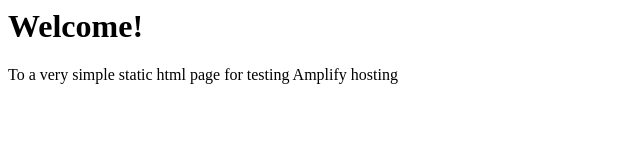
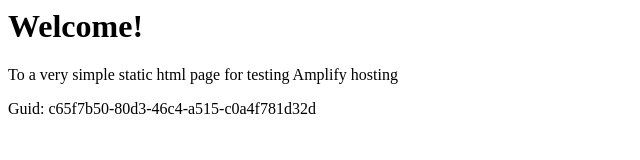
Before and after one commit to aws-aemilia-bah/Github-PR-Commit-Integration-Test-DoNotTouch-GitHubAutoBuildPrPreviewCanaryTest-v1-prod-me-south-1, a website: page src/index.html in a window 1280 px wide. Shown: the whole page, without its empty margins (0-640 px from the left). Drawn offline with Linux system fonts and the light colour scheme.

Commit message:
commit from integ tests

```diff
--- a/src/index.html
+++ b/src/index.html
@@ -1,3 +1,5 @@
+
+
 <html lang="en">
 
 <head>
@@ -10,6 +12,6 @@
 <body>
     <h1>Welcome!</h1>
     <p>To a very simple static html page for testing Amplify hosting</p>
-</body>
+    <p>Guid: c65f7b50-80d3-46c4-a515-c0a4f781d32d</p></body>
 
 </html>
```
